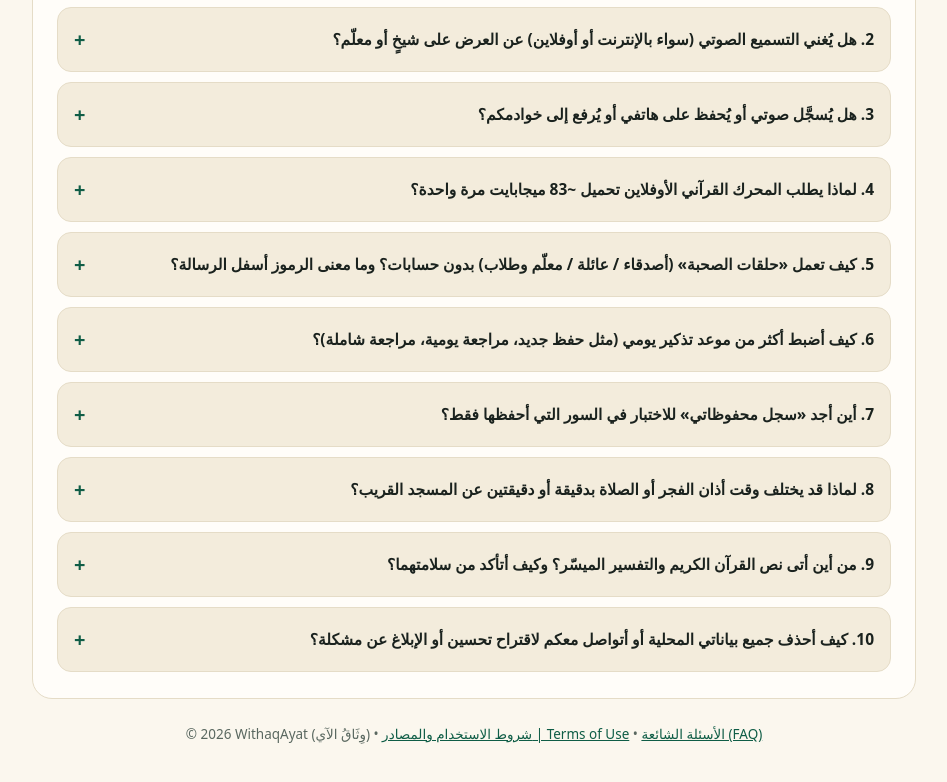
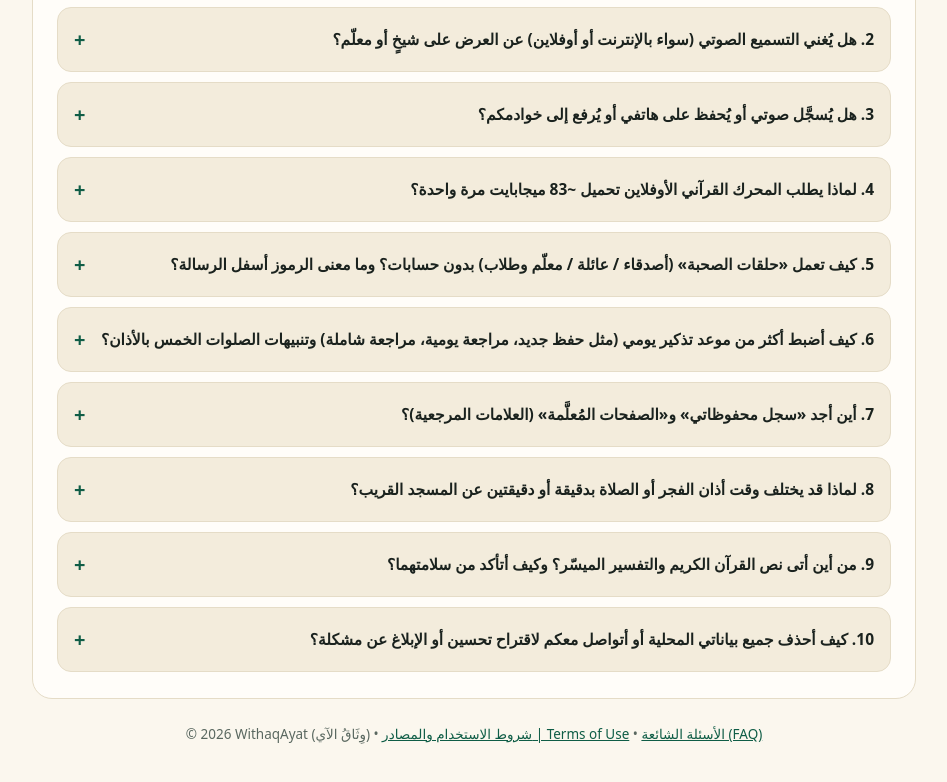
Before and after one commit to supportapplication56-spec/supportapplication56-spec.github.io, a plain HTML site: page WithaqAyat/privacy/index.html in a window 1280 px wide. Shown: the part 4257-5039 px from the top of the page, without its empty margins (166-1113 px from the left). Drawn offline with Linux system fonts and the light colour scheme.

Commit message:
اضافة الاذان

```diff
--- a/WithaqAyat/privacy/index.html
+++ b/WithaqAyat/privacy/index.html
@@ -323,13 +323,15 @@
         </details>
 
         <details class="faq-item">
-          <summary>6. كيف أضبط أكثر من موعد تذكير يومي (مثل حفظ جديد، مراجعة يومية، مراجعة شاملة)؟</summary>
-          <p>من تبويب <strong>«الصحبة»</strong> مرّر لأسفل إلى بطاقة <strong>«مواعيد الحفظ والمراجعة»</strong> واضغط <strong>«إضافة موعد»</strong>. يمكنك إنشاء العدد الذي تشاء من المواعيد، وتسمية كل موعد بالاسم الذي يناسبك (مثل: حفظ جديد، مراجعة يومية، مراجعة شاملة)، واختيار الوقت الدقيق لكل موعد، أو تعديلها وإيقافها وحذفها بحرية في أي وقت. كما يمكنك ضبط منبّه الفجر قبل الأذان أو عنده أو بعده.</p>
+          <summary>6. كيف أضبط أكثر من موعد تذكير يومي (مثل حفظ جديد، مراجعة يومية، مراجعة شاملة) وتنبيهات الصلوات الخمس بالأذان؟</summary>
+          <p><strong>مواعيد الحفظ والمراجعة:</strong> من تبويب <strong>«المراجعة»</strong> تجد بطاقة <strong>«مواعيد الحفظ والمراجعة»</strong> ← اضغط <strong>«إضافة موعد»</strong> لإنشاء العدد الذي تشاء من المواعيد اليومية بأسمائها وأوقاتها (مثل: حفظ جديد، مراجعة يومية، مراجعة شاملة).<br />
+          <strong>تنبيهات الصلوات والأذان:</strong> من تبويب <strong>«الصحبة» ← «الصلوات»</strong> يمكنك تفعيل أو إيقاف كل صلاة من الصلوات الخمس على حدة، وتشغيل أو إيقاف <strong>صوت الأذان الكامل</strong> (كما يمكنك إيقاف صوت الأذان مباشرة من <strong>الإعدادات</strong>).</p>
         </details>
 
         <details class="faq-item">
-          <summary>7. أين أجد «سجل محفوظاتي» للاختبار في السور التي أحفظها فقط؟</summary>
-          <p>افتح تبويب <strong>«المراجعة»</strong> واضغط على بطاقة <strong>«سجل محفوظاتي»</strong> لتحديد السور أو الأجزاء التي تحفظها (مع اختصارات سريعة لجزء عمّ وتبارك وقد سمع). بعدها عند فتح اختبار <strong>«أكمل من هنا»</strong> يمكنك اختيار الاختبار من «محفوظاتي» فقط أو من «كامل المصحف».</p>
+          <summary>7. أين أجد «سجل محفوظاتي» و«الصفحات المُعلَّمة» (العلامات المرجعية)؟</summary>
+          <p>تظهر <strong>«سجل محفوظاتي»</strong> مباشرة في <strong>الصفحة الرئيسية</strong> وفي تبويب <strong>«المراجعة»</strong> لتحديد السور أو الأجزاء التي تحفظها (مع اختصارات سريعة لجزء عمّ وتبارك وقد سمع) والاختبار فيها عبر «أكمل من هنا».<br />
+          أما <strong>الصفحات المُعلَّمة (العلامات المرجعية)</strong> فتظهر فور تعليم أي صفحة في <strong>الصفحة الرئيسية</strong>، وفي تبويب <strong>«العلامات»</strong> داخل كلٍّ من فهرس المصحف والفهرس السريع أثناء القراءة، كما يمكنك تغيير خط المصحف في أي وقت من <strong>الإعدادات</strong>.</p>
         </details>
 
         <details class="faq-item">
```
